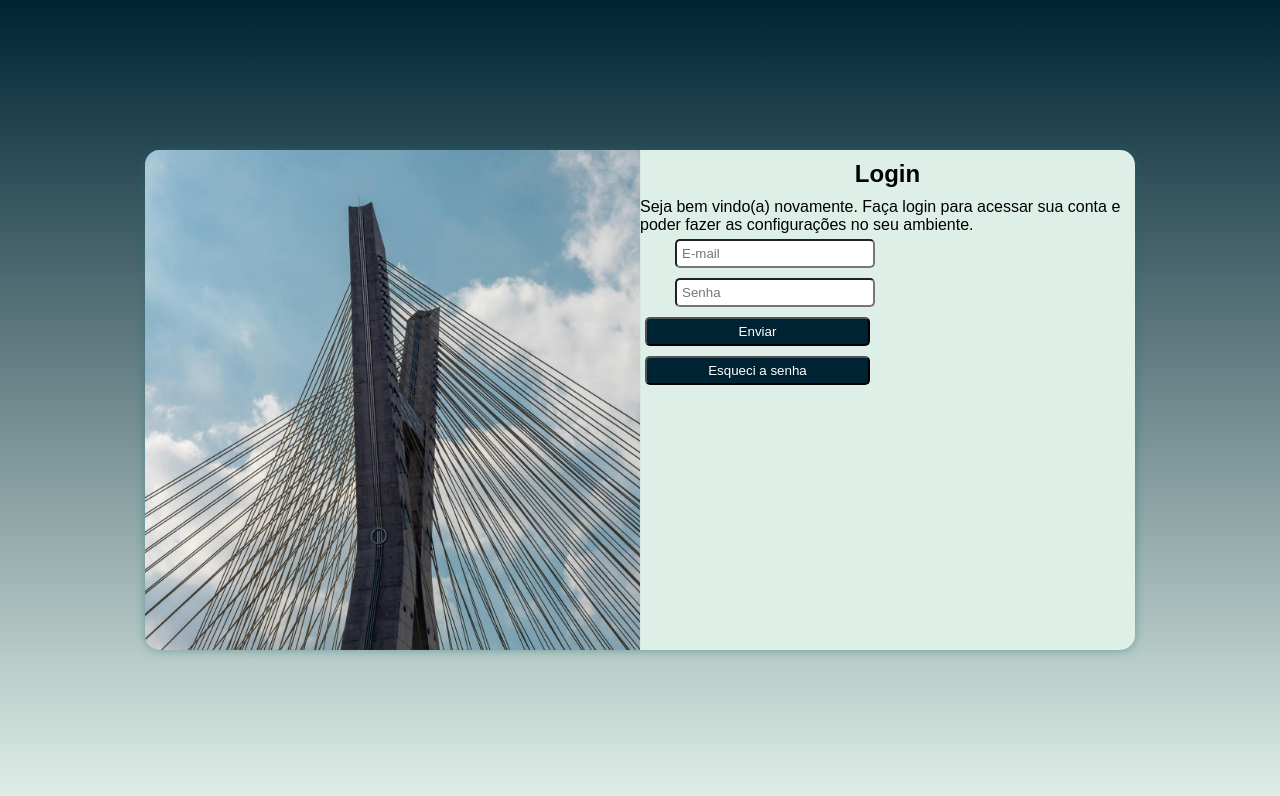
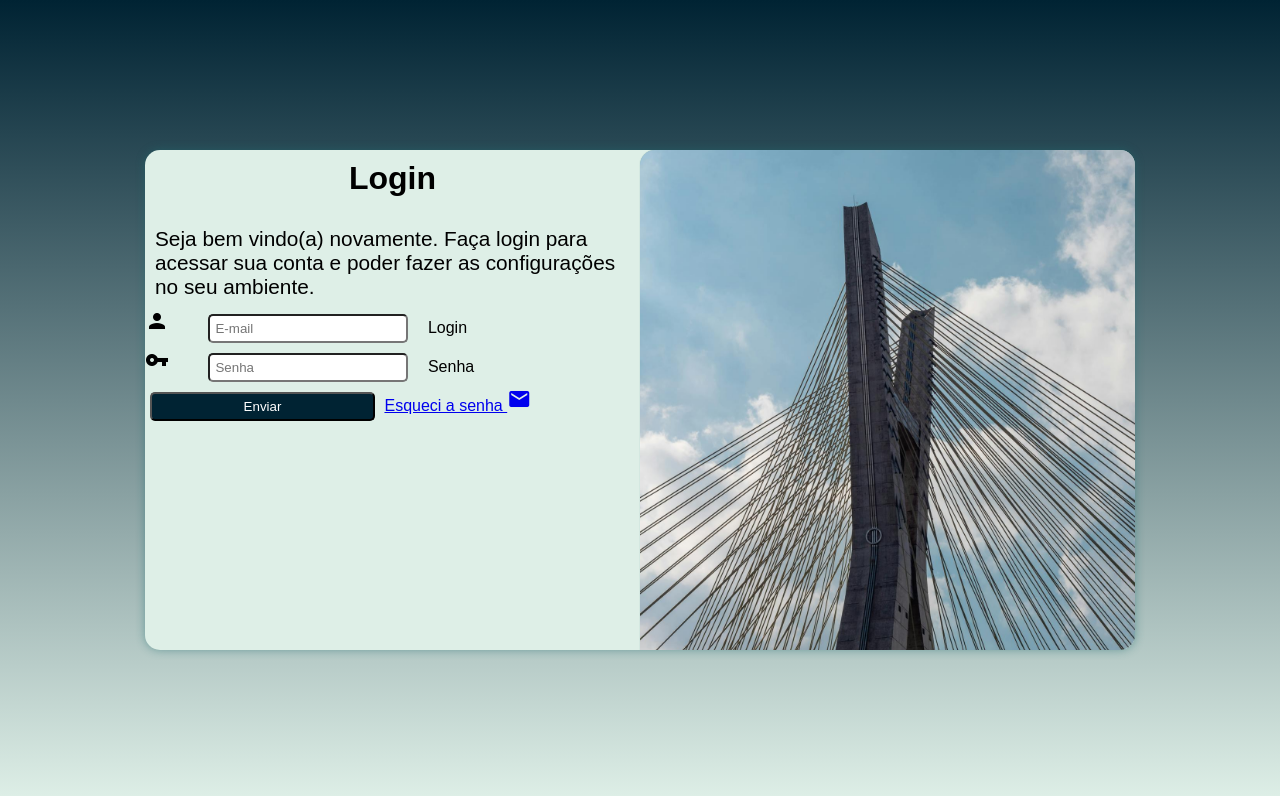
Before and after one commit to ViniciusGoulartS/projeto-login, a plain HTML site: page index.html in a window 1280 px wide. Drawn offline with Linux system fonts and the light colour scheme.

Commit message:
atualização do projeto

```diff
--- a/estilos/mediaquery.css
+++ b/estilos/mediaquery.css
@@ -34,13 +34,24 @@
     }
 
    section#login >  div#imagem {
-        float: left;
+        float: right;
         width:50%;
         height: 100%;
     }
 
     div#formulario {
-        float: right;
+        float: left;
         width: 50%;
     }
+
+    #formulario > h1 {
+        color: black;
+        text-align: center;
+        margin-bottom: 10px;
+        font-size: 2em;
+    }
+
+    #formulario > p {
+        font-size: 1.3em;
+    }
 }
--- a/estilos/style.css
+++ b/estilos/style.css
@@ -54,9 +54,14 @@ section#login > div#imagem {
 }
 
 #formulario > h1 {
-    color: black;
     text-align: center;
-    font-size: 24px;
+    margin-bottom: 10px;
+    font-size: 2em;
+    padding: 10px;
+}
+
+#formulario > p {
+    font-size: 0.9em;
     padding: 10px;
 }
 
@@ -83,12 +88,3 @@ section#login > div#imagem {
     border-radius: 5px;
 
 }
-
-#esenha {
-    background-color: #002333;
-    color: white;
-    width: 225px;
-    padding: 5px;
-    margin: 5px;
-    border-radius: 5px;
-}
--- a/index.html
+++ b/index.html
@@ -6,6 +6,7 @@
     <title>Login</title>
     <link rel="stylesheet" href="estilos/style.css">
     <link rel="stylesheet" href="estilos/mediaquery.css">
+    <link href="https://fonts.googleapis.com/icon?family=Material+Icons" rel="stylesheet" />
 </head>
 <body>
     <main>
@@ -16,14 +17,18 @@
             <h1>Login</h1>
             <p>Seja bem vindo(a) novamente. Faça login para acessar sua conta e poder fazer as configurações no seu ambiente. </p>
             <form action="login.php" method="post" autocomplete="on">
-               <p><label for="iemail"></label></p>
-               <input type="email" name="email" id="iemail" placeholder="E-mail">
-               <p><label for="isenha"></label></p>
-               <input type="password" name="senha" id="isenha" placeholder="Senha" minlength="8">
-               <p><label for="ientrar"></label></p>
+               <div class="campo">
+                <i class="material-icons">person</i>
+                   <input type="email" name="email" id="iemail" placeholder="E-mail" autocomplete="email" required maxlength="30">
+                   <label for="iemail">Login</label>
+               </div>
+               <div class="campo">
+                <i class="material-icons">vpn_key</i>
+                   <input type="password" name="senha" id="isenha" placeholder="Senha" minlength="8" autocomplete="current-password" required>
+                   <label for="isenha">Senha</label>
+               </div>
                <input type="submit" value="Enviar" id="ienviar">
-               <p><label for="esenha"></label></p>
-               <input type="submit" value="Esqueci a senha" id="esenha">
+               <a href="esqueci.html" >Esqueci a senha <i class="material-icons">mail</i></a>
             </form>
         </div>
     </section>
```
